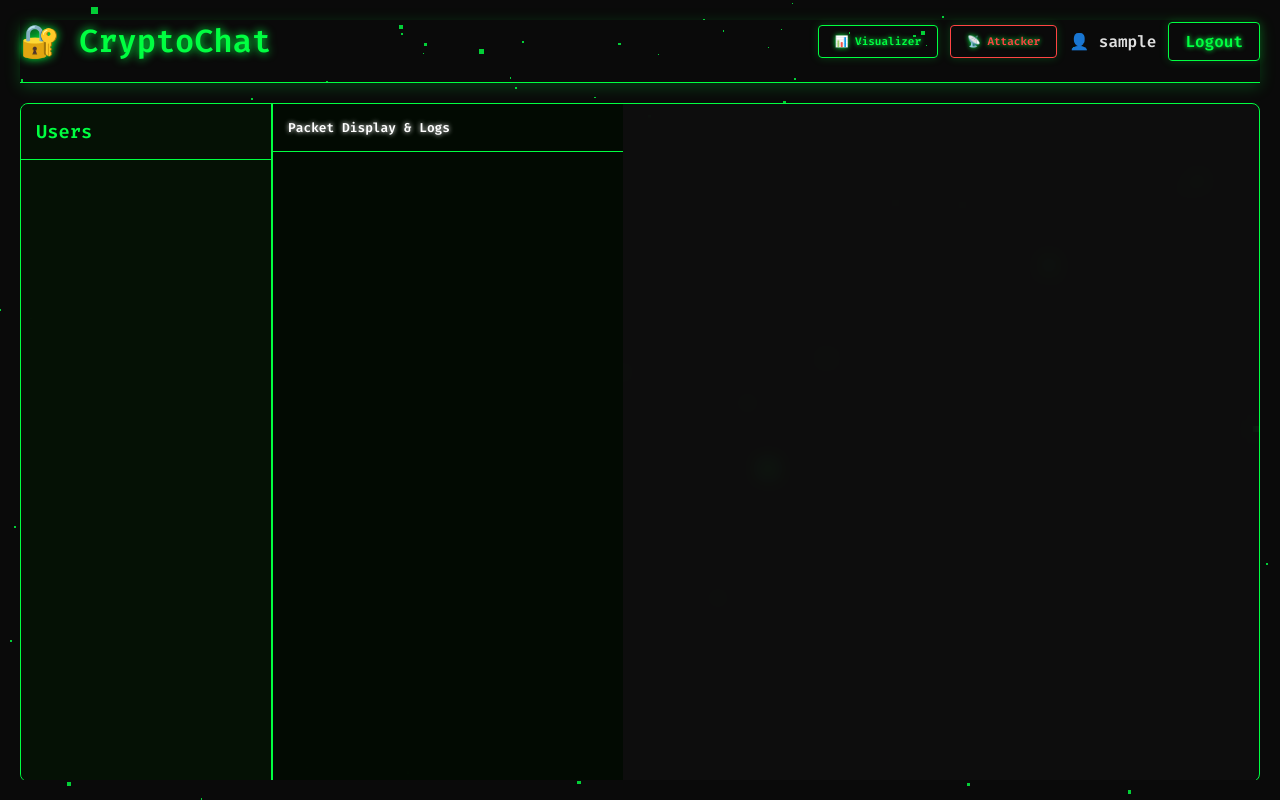
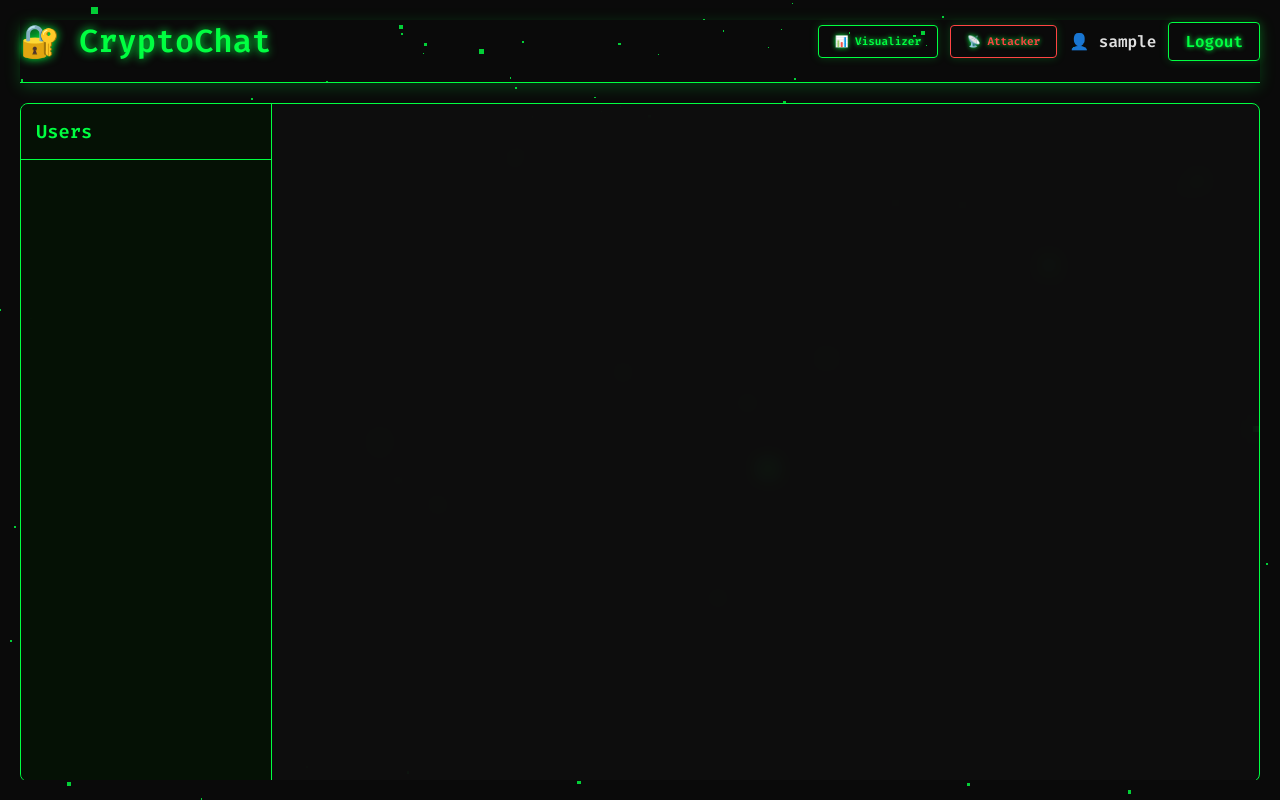
Before and after one commit to Chetan-Kansal/crypto, a Flask app: page /chat in a window 1280 px wide. Run offline with Flask 3, Linux system fonts and the light colour scheme; the visitor is signed in with stand-in values (Sample User, id 1); data comes from the database, SQL or seed files in the repository; some libraries are stand-ins or nearby versions.

Commit message:
Remove packet logs UI from chat

```diff
--- a/static/chat.js
+++ b/static/chat.js
@@ -42,6 +42,7 @@ document.addEventListener('DOMContentLoaded', () => {
     }
 
     function logPacket(action, details, isError = false) {
+        if (!packetLogs) return;
         const li = document.createElement('li');
         li.textContent = `[${new Date().toLocaleTimeString()}] ${action}: ${details}`;
         if (isError) li.style.color = '#ff4444';
--- a/templates/chat.html
+++ b/templates/chat.html
@@ -33,10 +33,6 @@
         </div>
     </div>
 
-    <div class="log-area" id="log-area">
-        <h3>Packet Display & Logs</h3>
-        <ul id="packet-logs"></ul>
-    </div>
 </div>
 {% endblock %}
 
```
